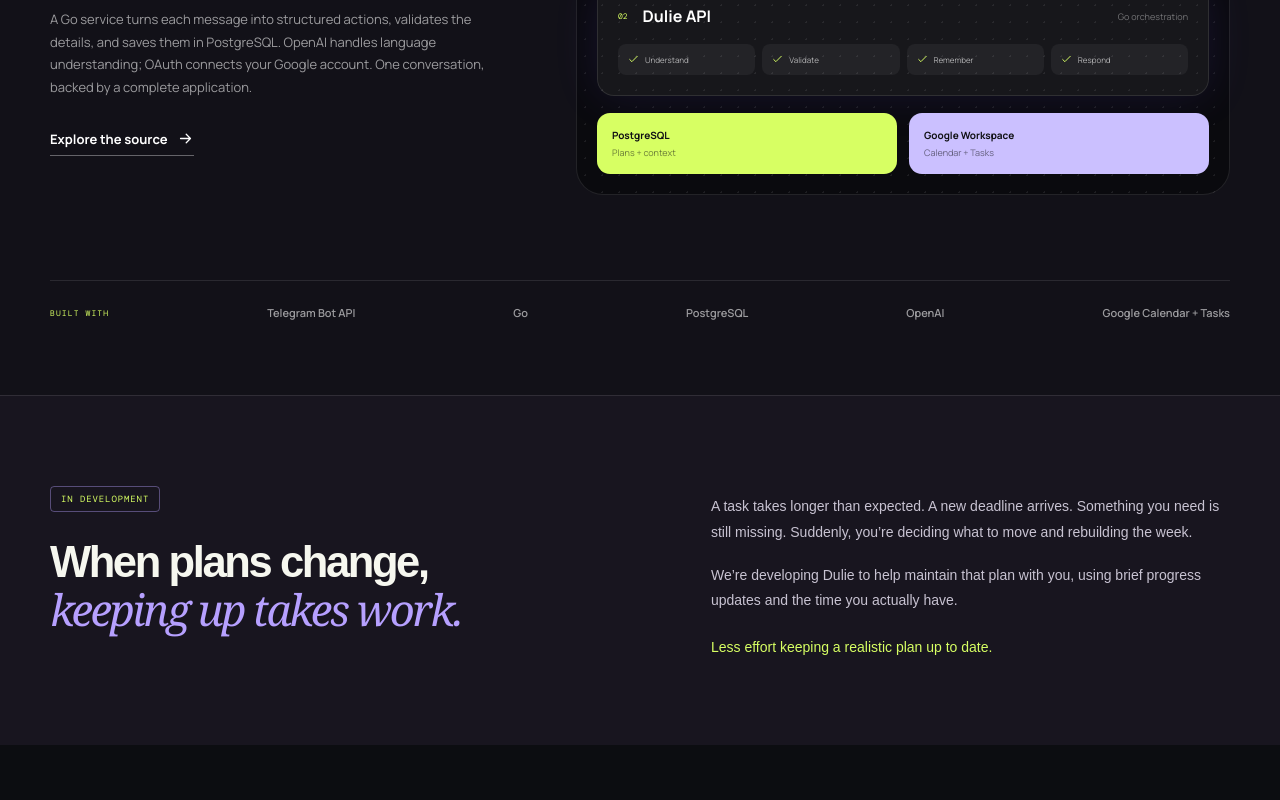
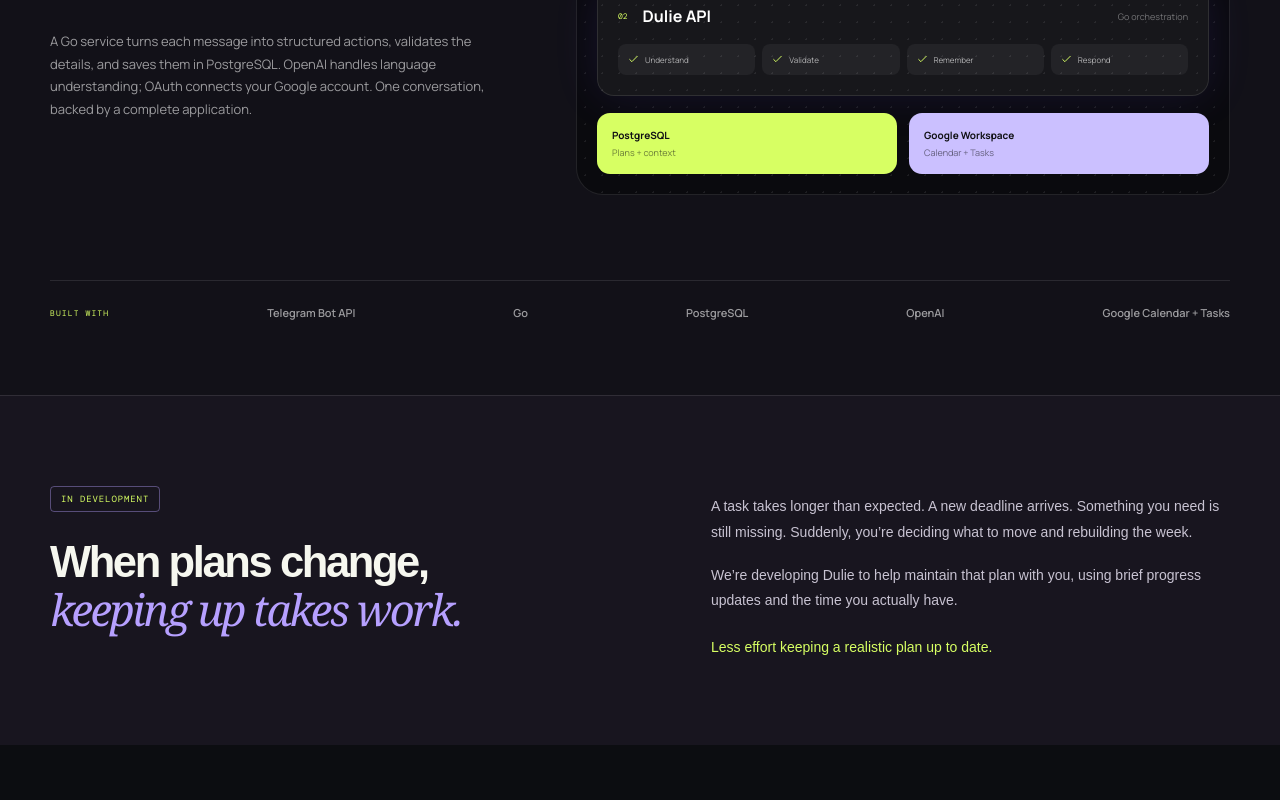
Before and after one commit to dulie-ai/Landing-Page, a React (Vite) app in the folder future/: page / in a window 1280 px wide. Shown: the part 3380-4180 px from the top of the page. Built offline with nearby package versions, Linux system fonts and the light colour scheme.

Commit message:
Remove public GitHub repository links

```diff
--- a/future/src/App.jsx
+++ b/future/src/App.jsx
@@ -211,9 +211,6 @@
             <a href="../">Current product page</a>
             <a href="../privacy/">Privacy Policy</a>
             <a href="../terms/">Terms of Service</a>
-            <a href={siteConfig.githubUrl} target="_blank" rel="noreferrer">
-              GitHub
-            </a>
           </div>
         </div>
       </footer>
--- a/src/App.jsx
+++ b/src/App.jsx
@@ -204,9 +204,6 @@
           <div>
             <a href={`${import.meta.env.BASE_URL}privacy/`}>Privacy Policy</a>
             <a href={`${import.meta.env.BASE_URL}terms/`}>Terms of Service</a>
-            <a href={siteConfig.githubUrl} target="_blank" rel="noreferrer">
-              GitHub
-            </a>
           </div>
         </div>
       </footer>
--- a/src/components/BuildStory.jsx
+++ b/src/components/BuildStory.jsx
@@ -1,5 +1,4 @@
-import { ArrowRight, Check } from "./Icons.jsx";
-import { siteConfig } from "../config.js";
+import { Check } from "./Icons.jsx";
 
 const stack = [
   "Telegram Bot API",
@@ -26,9 +25,6 @@
             understanding; OAuth connects your Google account. One conversation,
             backed by a complete application.
           </p>
-          <a href={siteConfig.githubUrl} target="_blank" rel="noreferrer">
-            Explore the source <ArrowRight size={17} />
-          </a>
         </div>
 
         <div
--- a/src/config.js
+++ b/src/config.js
@@ -1,4 +1,3 @@
 export const siteConfig = {
   telegramUrl: "https://t.me/dulie_bot",
-  githubUrl: "https://github.com/markadodo/dulie",
 };
```
Also changed, not shown: 1 other file (tests, documents, lock files or other folders).
